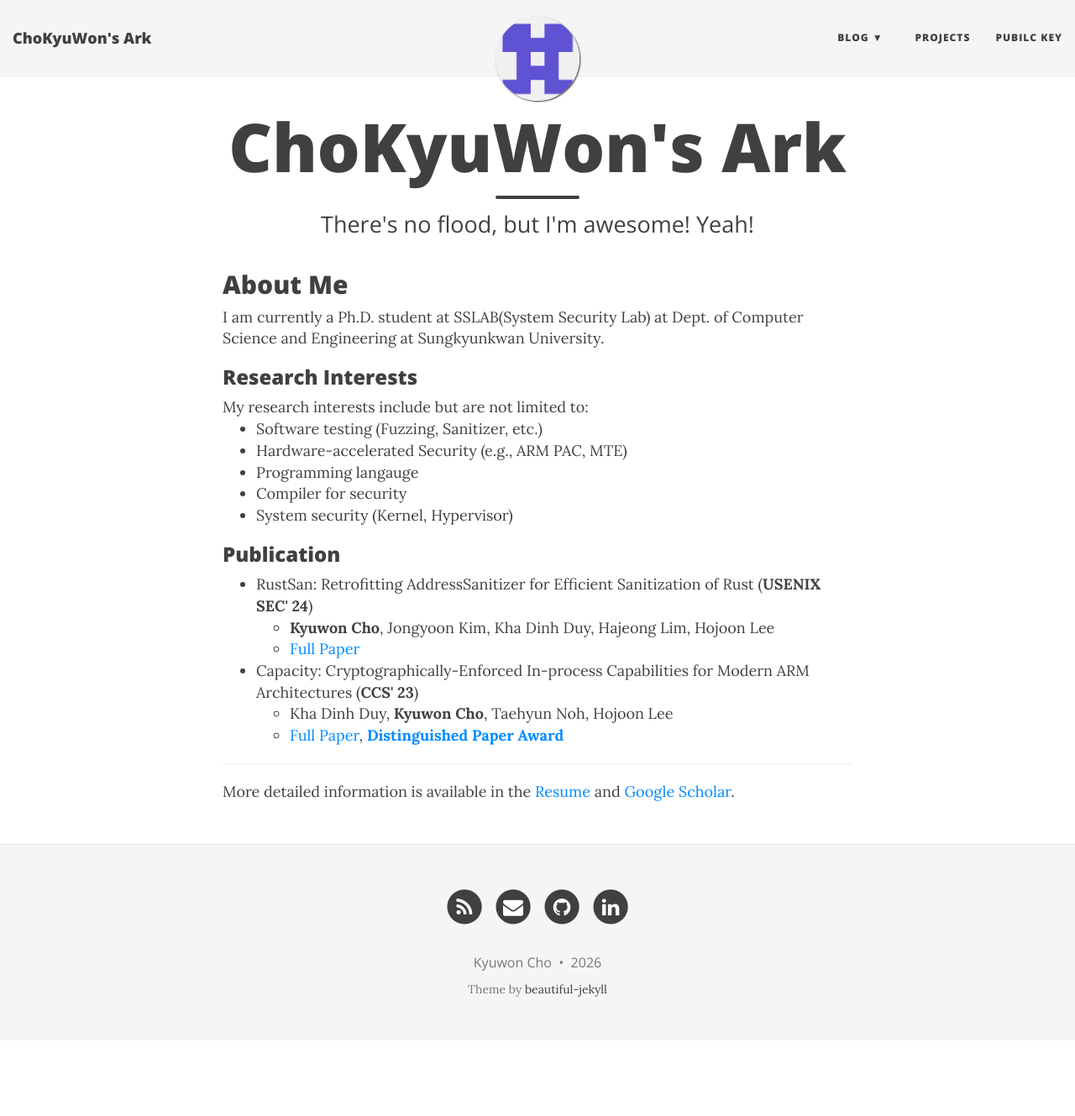
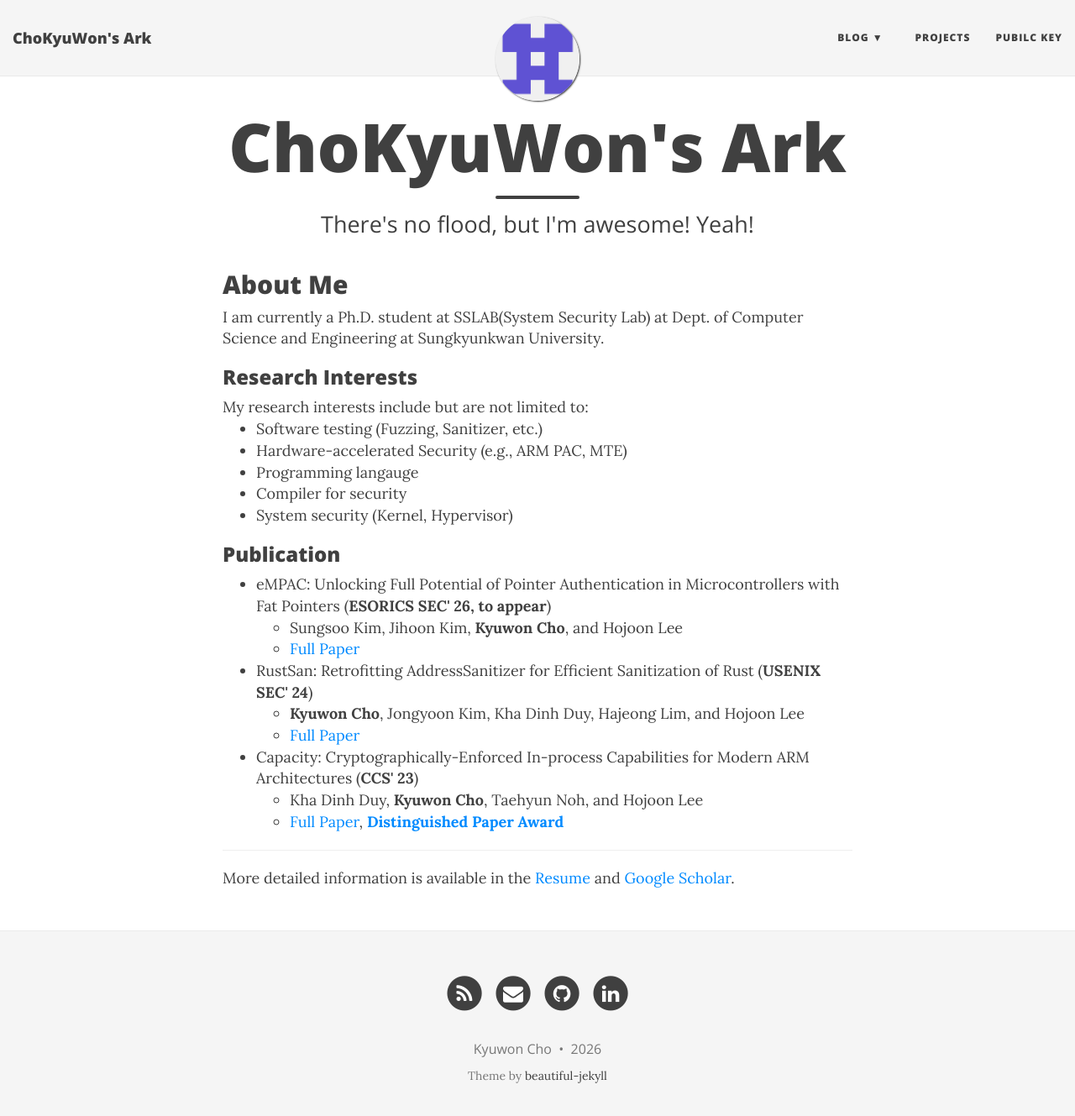
Before and after one commit to ChoKyuWon/ChoKyuWon.github.io, a Jekyll site: the page built from index.html, in a window 1280 px wide and 1342 px high. Shown: the top 1329 px of the window at 84% size. Built offline with Jekyll 4.4.1, drawn with Linux system fonts in a browser that asks for light colours; nearby versions of some CDN libraries; the list of posts is cut into pages by our own code.

Commit message:
Update index.html

```diff
--- a/index.html
+++ b/index.html
@@ -20,14 +20,19 @@ My research interests include but are not limited to:
 
 <h3>Publication</h3>
 <ul>
+    <li>eMPAC: Unlocking Full Potential of Pointer Authentication in Microcontrollers with Fat Pointers (<b>ESORICS SEC' 26, to appear</b>)</li>
+    <ul>
+        <li>Sungsoo Kim, Jihoon Kim, <b>Kyuwon Cho</b>, and Hojoon Lee</li>
+        <li><a href="">Full Paper</a></li>
+    </ul>
     <li>RustSan: Retrofitting AddressSanitizer for Efficient Sanitization of Rust (<b>USENIX SEC' 24</b>)</li>
     <ul>
-        <li><b>Kyuwon Cho</b>, Jongyoon Kim, Kha Dinh Duy, Hajeong Lim, Hojoon Lee</li>
+        <li><b>Kyuwon Cho</b>, Jongyoon Kim, Kha Dinh Duy, Hajeong Lim, and Hojoon Lee</li>
         <li><a href="https://www.usenix.org/conference/usenixsecurity24/presentation/cho-kyuwon">Full Paper</a></li>
     </ul>
     <li>Capacity: Cryptographically-Enforced In-process Capabilities for Modern ARM Architectures (<b>CCS' 23</b>)</li>
     <ul>
-        <li>Kha Dinh Duy, <b>Kyuwon Cho</b>, Taehyun Noh, Hojoon Lee</li>
+        <li>Kha Dinh Duy, <b>Kyuwon Cho</b>, Taehyun Noh, and Hojoon Lee</li>
         <li><a href="https://dl.acm.org/doi/10.1145/3576915.3623079">Full Paper</a>, <a href="https://github.com/ChoKyuWon/ChoKyuWon.github.io/blob/master/_data/Distinguished%20Paper%20Award%2C%20Capacity.pdf"><b>Distinguished Paper Award</b></a></li>
     </ul>
 </ul>
```
